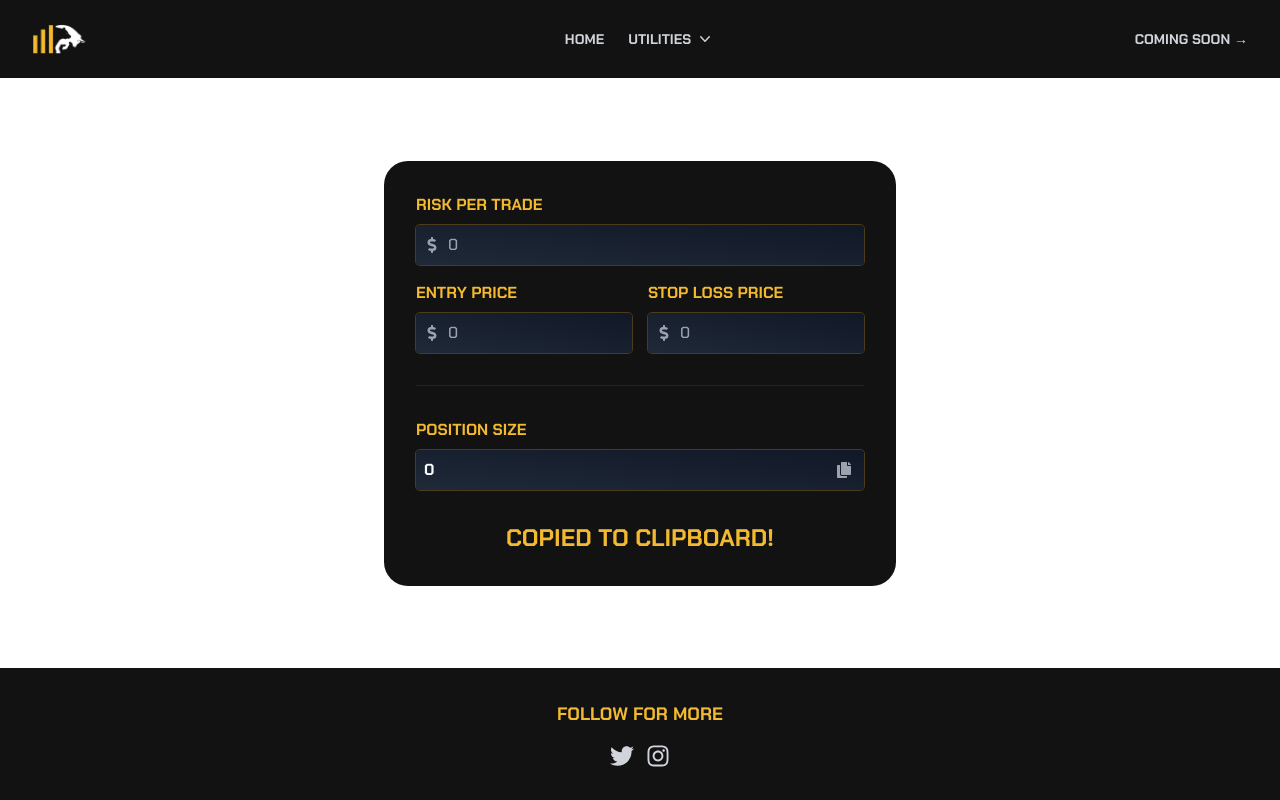
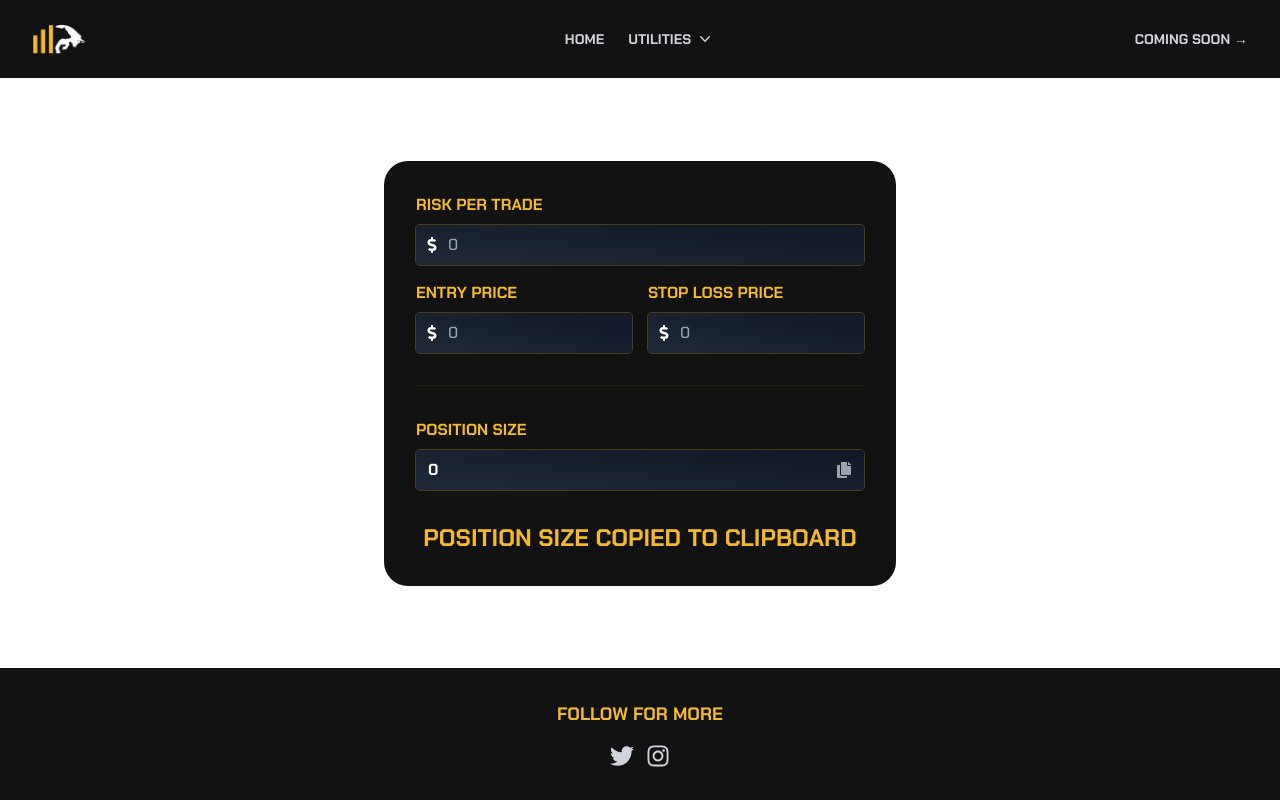
Before and after one commit to codewithroby/kovacs-trading, a Next.js app: page /position-size-calculator/positionSizeCalculator in a window 1280 px wide. Both pictures are taken after a click on the element 846 px from the left and 501 px from the top of the page. Built offline with nearby package versions, Linux system fonts and the light colour scheme.

Commit message:
Fixed Font

```diff
--- a/components/layout.js
+++ b/components/layout.js
@@ -3,7 +3,7 @@ import Footer from "./layout/footer";
 
 export default function Layout({ children }) {
   return (
-    <div className={"min-h-screen flex flex-col justify-center"}>
+    <div className="min-h-screen flex flex-col justify-center">
       <Header />
       <main className="flex-1 flex flex-col justify-center items-center py-[10vh] sm:py-[5vh] px-4 sm:px-8">
         {children}
--- a/components/layout/header.js
+++ b/components/layout/header.js
@@ -1,4 +1,3 @@
-"use client";
 import Link from "next/link";
 import { usePathname } from "next/navigation";
 import { Fragment, useRef, useState } from "react";
--- a/pages/index.js
+++ b/pages/index.js
@@ -27,7 +27,7 @@ export default function Home() {
           src={logoFit}
           alt="Kovacs Trading Logo"
           width={300}
-          height={300}
+          height="auto"
           placeholder="blur"
           priority={true}
         />
--- a/pages/position-size-calculator/positionSizeCalculator.js
+++ b/pages/position-size-calculator/positionSizeCalculator.js
@@ -46,7 +46,7 @@ export default function PositionSizeCalculatorComponent() {
         </label>
         <label className="flex calculatorInput items-center" htmlFor="risk">
           <span className="pr-2">
-            <FaDollarSign className="h-4 w-4" />
+            <FaDollarSign className="h-4 w-4 text-white" />
           </span>
           <input
             className="flex-1 bg-transparent"
@@ -64,7 +64,7 @@ export default function PositionSizeCalculatorComponent() {
         </label>
         <label className="flex calculatorInput items-center" htmlFor="entry">
           <span className="pr-2">
-            <FaDollarSign className="h-4 w-4" />
+            <FaDollarSign className="h-4 w-4 text-white" />
           </span>
           <input
             className="flex-1 bg-transparent"
@@ -82,7 +82,7 @@ export default function PositionSizeCalculatorComponent() {
         </label>
         <label className="flex calculatorInput items-center" htmlFor="exit">
           <span className="pr-2">
-            <FaDollarSign className="h-4 w-4" />
+            <FaDollarSign className="h-4 w-4 text-white" />
           </span>
           <input
             className="flex-1 bg-transparent"
@@ -99,7 +99,7 @@ export default function PositionSizeCalculatorComponent() {
         <label htmlFor="size" className="calculatorLabel">
           POSITION SIZE
         </label>
-        <div className="flex calculatorInput items-center">
+        <div className="flex calculatorPosition items-center">
           <input
             className="flex-1 text-white font-bold bg-transparent"
             type="number"
@@ -128,8 +128,8 @@ export default function PositionSizeCalculatorComponent() {
         show={copiedPositionSize}
       >
         <div className="col-span-2 text-center pt-4">
-          <span className="calculatorLabel text-center text-2xl">
-            COPIED TO CLIPBOARD!
+          <span className="calculatorLabel text-center text-lg sm:text-2xl">
+            POSITION SIZE COPIED TO CLIPBOARD
           </span>
         </div>
       </Transition>
--- a/styles/globals.css
+++ b/styles/globals.css
@@ -20,13 +20,15 @@
   .heading {
     @apply text-kt-yellow;
   }
-
   .big {
     @apply text-3xl sm:text-4xl lg:text-5xl font-semibold;
   }
   .calculatorInput {
     @apply rounded p-2 ring-1 ring-kt-yellow/25 bg-gradient-to-tr from-gray-800 to-gray-900 text-gray-400 cursor-text hover:ring-kt-yellow/75;
   }
+  .calculatorPosition {
+    @apply rounded p-2 pl-3 ring-1 ring-kt-yellow/25 bg-gradient-to-tr from-gray-800 to-gray-900 text-gray-400;
+  }
   .calculatorLabel {
     @apply text-kt-yellow font-semibold;
   }
```
Also changed, not shown: pages/_app.js (+7 -8 lines).
